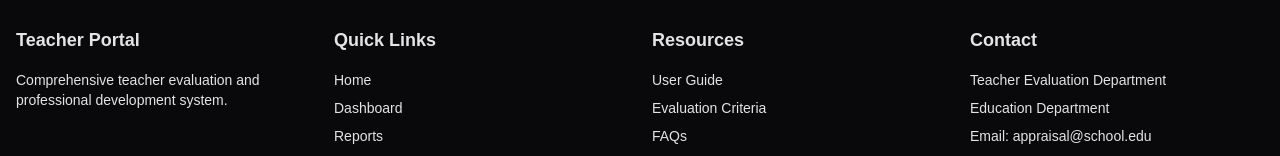
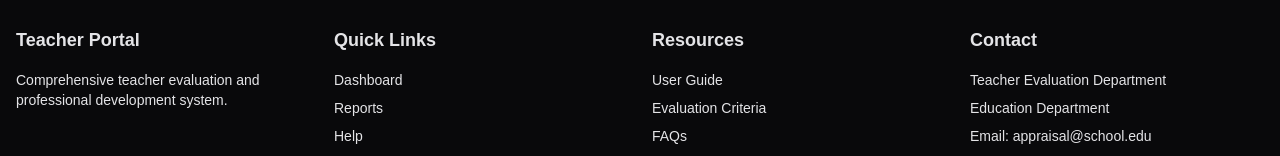
Before and after one commit to Pankajvijaybhatnagar/form, a Next.js app: page /teacher-report in a window 1280 px wide. Shown: the part 1180-1336 px from the top of the page. Built offline with nearby package versions, Linux system fonts and the light colour scheme.

Commit message:
fix: update Home link to use correct href in Mainpage and Teacher components

```diff
--- a/components/Mainpage.jsx
+++ b/components/Mainpage.jsx
@@ -47,14 +47,14 @@ const    inspectionForm = () => {
                   </svg>
                 </label>
                 <ul tabIndex={0} className="menu menu-sm dropdown-content mt-3 z-[1] p-2 shadow bg-neutral text-neutral-content rounded-box w-52">
-                  <li><a className="hover:bg-error hover:text-white">Home</a></li>
+                  <li><a href="/" className="hover:bg-error hover:text-white">Home</a></li>
                   <li><a className="hover:bg-error hover:text-white">Dashboard</a></li>
                   <li><a className="hover:bg-error hover:text-white">Reports</a></li>
                   <li><a className="hover:bg-error hover:text-white">Help</a></li>
                 </ul>
               </div>
               <ul className="menu menu-horizontal px-1 hidden lg:flex">
-                <li><a className="hover:bg-error hover:text-white">Home</a></li>
+                <li><a href="/" className="hover:bg-error hover:text-white">Home</a></li>
                 <li><a className="hover:bg-error hover:text-white">Dashboard</a></li>
                 <li><a className="hover:bg-error hover:text-white">Reports</a></li>
                 <li><a className="hover:bg-error hover:text-white">Help</a></li>
@@ -1713,7 +1713,7 @@ const    inspectionForm = () => {
             <div>
               <h3 className="text-base sm:text-lg font-semibold mb-3 sm:mb-4">Quick Links</h3>
               <ul className="text-xs sm:text-sm space-y-1 sm:space-y-2">
-                <li><a href="#" className="hover:text-error">Home</a></li>
+                <li><a href="/" className="hover:text-error">Home</a></li>
                 <li><a href="#" className="hover:text-error">Dashboard</a></li>
                 <li><a href="#" className="hover:text-error">Reports</a></li>
                 <li><a href="#" className="hover:text-error">Help</a></li>
--- a/components/Teacher.jsx
+++ b/components/Teacher.jsx
@@ -45,14 +45,14 @@ const TeacherSelfAppraisalForm = () => {
                   </svg>
                 </label>
                 <ul tabIndex={0} className="menu menu-sm dropdown-content mt-3 z-[1] p-2 shadow bg-neutral text-neutral-content rounded-box w-52">
-                  <li><a className="hover:bg-error hover:text-white">Home</a></li>
+                  <li><a href="/" className="hover:bg-error hover:text-white">Home</a></li>
                   <li><a className="hover:bg-error hover:text-white">Dashboard</a></li>
                   <li><a className="hover:bg-error hover:text-white">Reports</a></li>
                   <li><a className="hover:bg-error hover:text-white">Help</a></li>
                 </ul>
               </div>
               <ul className="menu menu-horizontal px-1 hidden lg:flex">
-                <li><a className="hover:bg-error hover:text-white">Home</a></li>
+                <li><a href="/" className="hover:bg-error hover:text-white">Home</a></li>
                 <li><a className="hover:bg-error hover:text-white">Dashboard</a></li>
                 <li><a className="hover:bg-error hover:text-white">Reports</a></li>
                 <li><a className="hover:bg-error hover:text-white">Help</a></li>
@@ -1060,7 +1060,6 @@ const TeacherSelfAppraisalForm = () => {
             <div>
               <h3 className="text-base sm:text-lg font-semibold mb-3 sm:mb-4">Quick Links</h3>
               <ul className="text-xs sm:text-sm space-y-1 sm:space-y-2">
-                <li><a href="/" className="hover:text-error">Home</a></li>
                 <li><a href="#" className="hover:text-error">Dashboard</a></li>
                 <li><a href="#" className="hover:text-error">Reports</a></li>
                 <li><a href="#" className="hover:text-error">Help</a></li>
```
